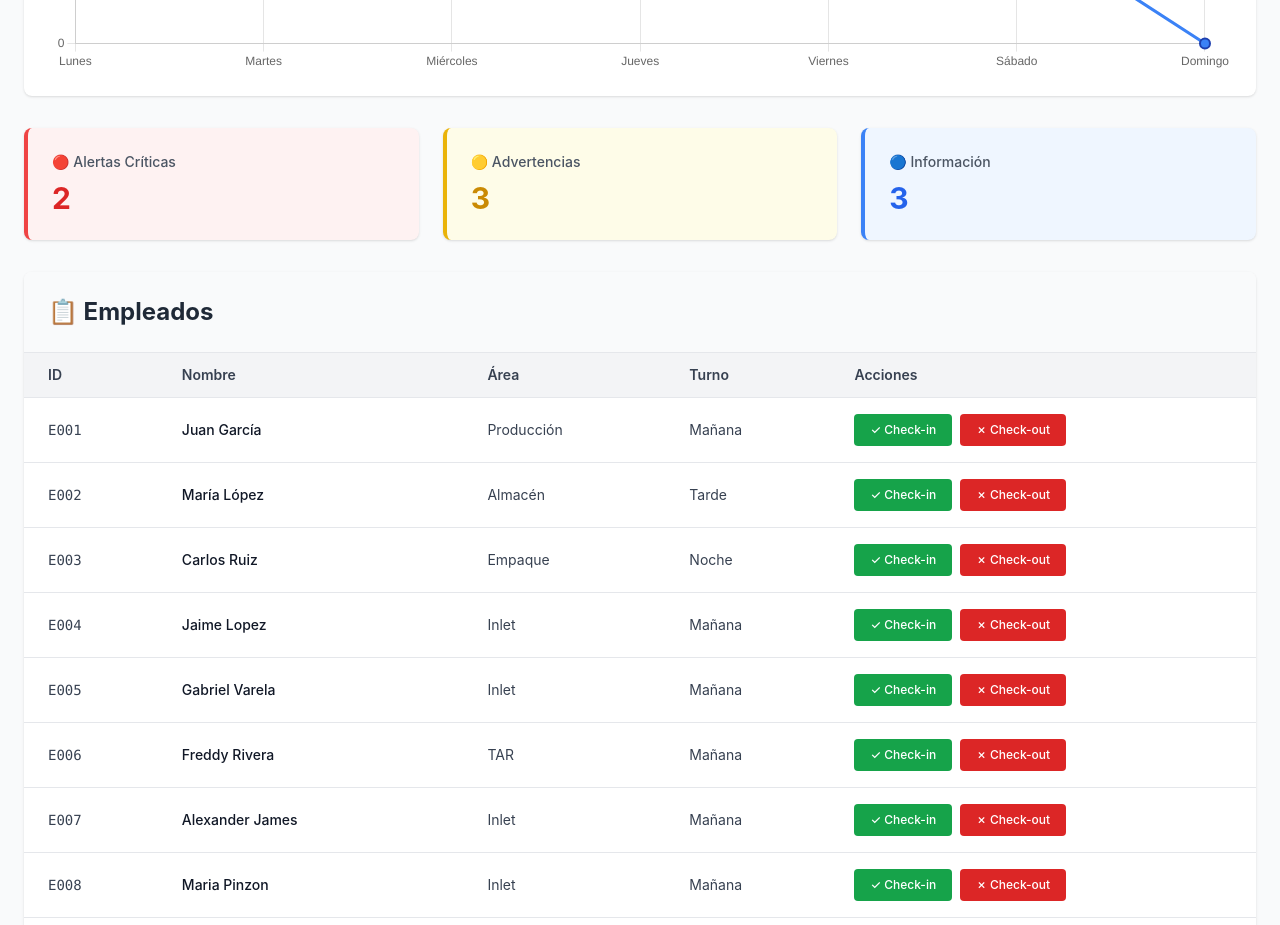
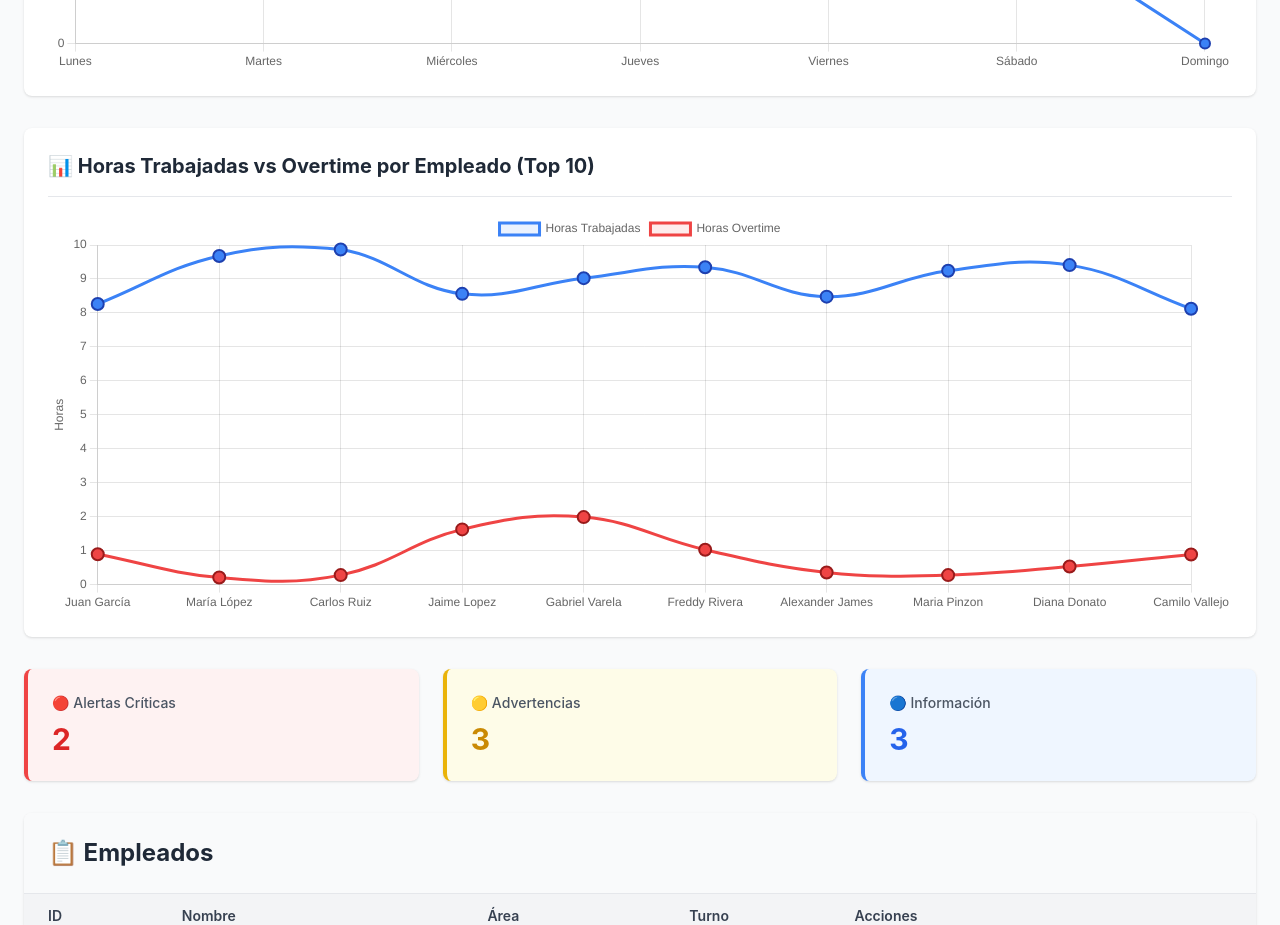
Before and after one commit to mikecrv2019-bit/Integrated-Computer-Vision-System-for-Shift-Management-and-Productivity, a Next.js app: page / in a window 1280 px wide. Shown: the part 1080-2005 px from the top of the page. Built offline with nearby package versions, Linux system fonts and the light colour scheme.

Commit message:
Feature: Add employee hours vs overtime comparison line chart (top 10)

```diff
--- a/pages/index.tsx
+++ b/pages/index.tsx
@@ -161,6 +161,46 @@ export default function Home() {
     ],
   }
 
+  // Datos para Line Chart (Horas por Empleado)
+  const employeeHours = employees.slice(0, 10).map((emp, idx) => ({
+    id: emp.id,
+    nombre: emp.nombre,
+    horas: 8 + Math.random() * 2,
+    overtime: Math.random() * 2,
+  }))
+
+  const employeeChartData = {
+    labels: employeeHours.map(e => e.nombre),
+    datasets: [
+      {
+        label: 'Horas Trabajadas',
+        data: employeeHours.map(e => e.horas),
+        borderColor: '#3b82f6',
+        backgroundColor: 'rgba(59, 130, 246, 0.1)',
+        borderWidth: 3,
+        tension: 0.4,
+        fill: true,
+        pointRadius: 6,
+        pointBackgroundColor: '#3b82f6',
+        pointBorderColor: '#1e40af',
+        pointBorderWidth: 2,
+      },
+      {
+        label: 'Horas Overtime',
+        data: employeeHours.map(e => e.overtime),
+        borderColor: '#ef4444',
+        backgroundColor: 'rgba(239, 68, 68, 0.1)',
+        borderWidth: 3,
+        tension: 0.4,
+        fill: true,
+        pointRadius: 6,
+        pointBackgroundColor: '#ef4444',
+        pointBorderColor: '#991b1b',
+        pointBorderWidth: 2,
+      },
+    ],
+  }
+
   // Datos para Turnos (Doughnut)
   const turnoStats = {
     Mañana: employees.filter(e => e.turno === 'Mañana').length,
@@ -294,6 +334,37 @@ export default function Home() {
             </div>
           </div>
 
+          {/* Line Chart - Horas por Empleado (Comparativo) */}
+          <div className="bg-white rounded-lg shadow p-6 mb-8">
+            <div className="border-b border-gray-200 pb-4 mb-4">
+              <h2 className="text-xl font-bold text-gray-800">📊 Horas Trabajadas vs Overtime por Empleado (Top 10)</h2>
+            </div>
+            <div style={{ width: '100%', height: '400px' }}>
+              <Line
+                data={employeeChartData}
+                options={{
+                  responsive: true,
+                  maintainAspectRatio: false,
+                  plugins: {
+                    legend: {
+                      labels: { font: { size: 12 } },
+                    },
+                  },
+                  scales: {
+                    y: {
+                      beginAtZero: true,
+                      ticks: { stepSize: 1 },
+                      title: {
+                        display: true,
+                        text: 'Horas',
+                      },
+                    },
+                  },
+                }}
+              />
+            </div>
+          </div>
+
           {/* Resumen de Alertas */}
           <div className="grid grid-cols-1 md:grid-cols-3 gap-6 mb-8">
             <div className="bg-red-50 rounded-lg shadow p-6 border-l-4 border-red-500">
```
